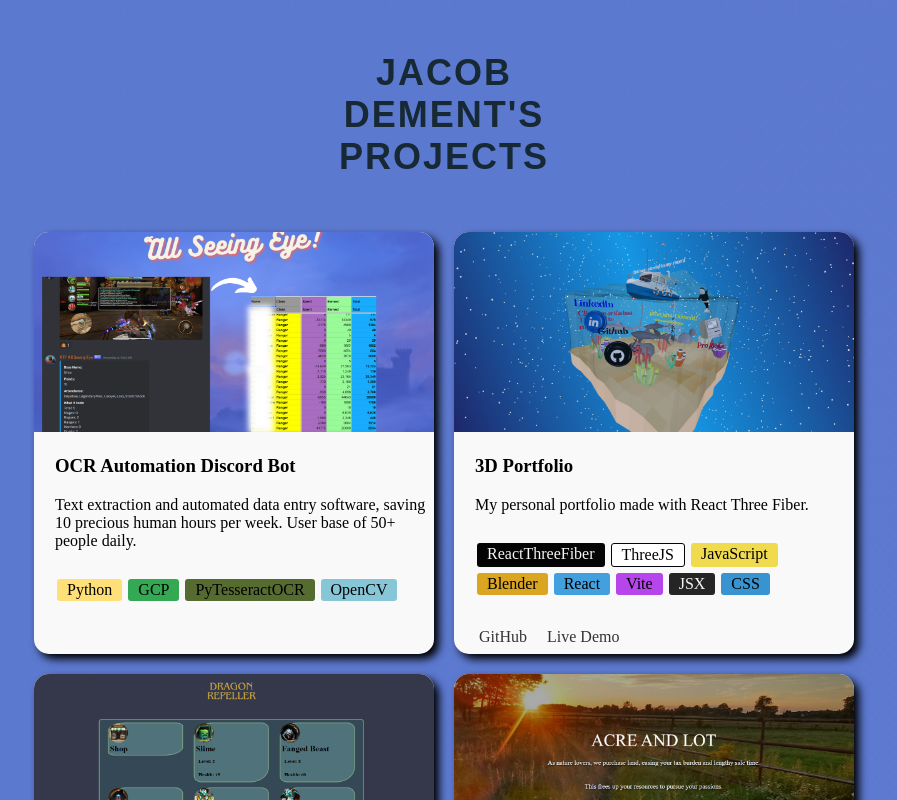
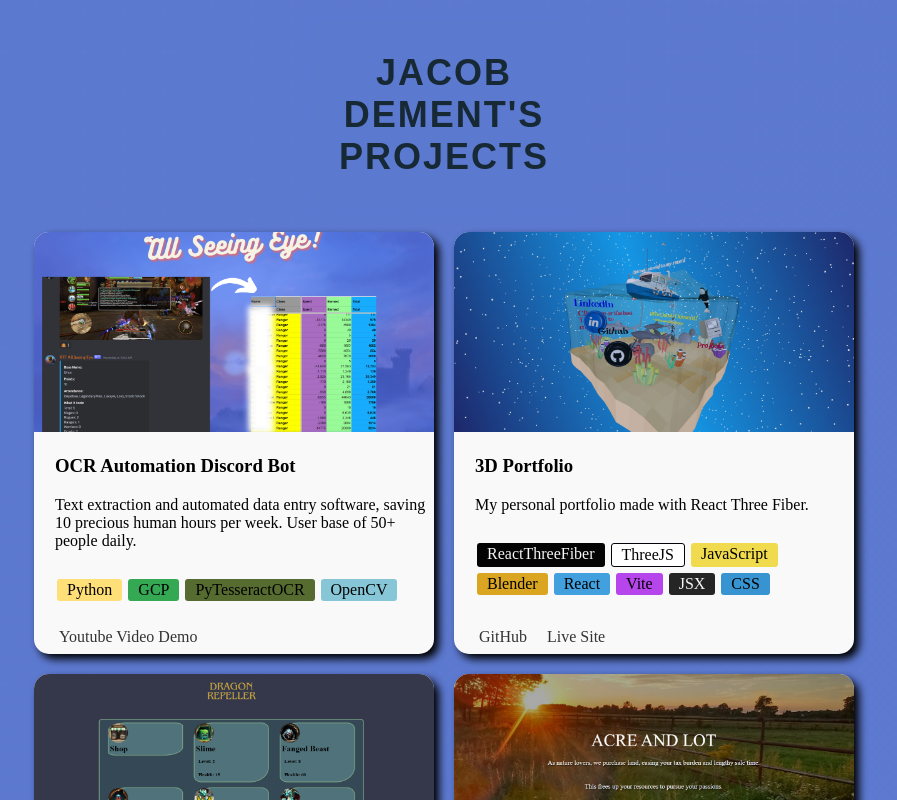
Before and after one commit to Oia20/Projects, a React (Vite) app in the folder projects/: page / in a window 1280 px wide. Shown: the top 800 px of the page, without its empty margins (196-1093 px from the left). Built offline with nearby package versions, Linux system fonts and the light colour scheme; a web font is replaced by a local one.

Commit message:
Added youtube demo link.

```diff
--- a/projects/src/projects.jsx
+++ b/projects/src/projects.jsx
@@ -10,7 +10,8 @@ const projects = [
     technologies: ["Python", "GCP", "PyTesseractOCR", "OpenCV"],
     description: "Members of an online gaming community I'm a part of were having to do 10+ hrs of manual data entry per week... Which is not what a game is meant for! Games are meant to bring joy, not to make you work. So I along with my partner made this bot which accepts a screenshot from the user, then using open computer vision and Googles TesseractOCR the bot extracts the text from the image. Next the bot automatically updates a spreadsheet using gSpread (A google spreadsheet API) giving each player in the screenshot the appropriate amount of game credits to be spent on in game gear. Lastly the bot returns a message describing which players were at the boss, and how many credits they received. This software is currently being utilized by 50+ people daily and is hosted on Google Cloud.",
     githubLink: null,
-    liveDemoLink: null
+    liveDemoLink: null,
+    yt: "https://www.youtube.com/watch?v=8DBiJJX9OX0&ab_channel=JacobDementDemos"
   },
   {
     id: 2,
@@ -78,7 +79,9 @@ const ProjectCard = ({ project, expanded, onClick }) => {
 
       <div className="links">
         {project.githubLink && <a href={project.githubLink} target="_blank" rel="noopener noreferrer">GitHub</a>}
-        {project.liveDemoLink && <a href={project.liveDemoLink} target="_blank" rel="noopener noreferrer">Live Demo</a>}
+        {project.liveDemoLink && <a href={project.liveDemoLink} target="_blank" rel="noopener noreferrer">Live Site</a>}
+        {project.yt && <a href={project.yt} target="_blank" rel="noopener noreferrer">Youtube Video Demo</a>}
+
       </div>
 
       <div className={`description ${expanded ? 'expanded' : ''}`}>
```
